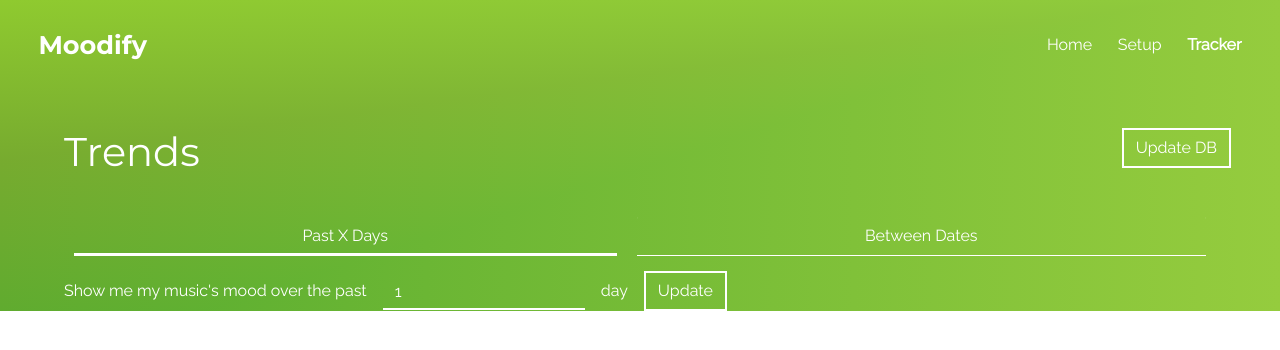
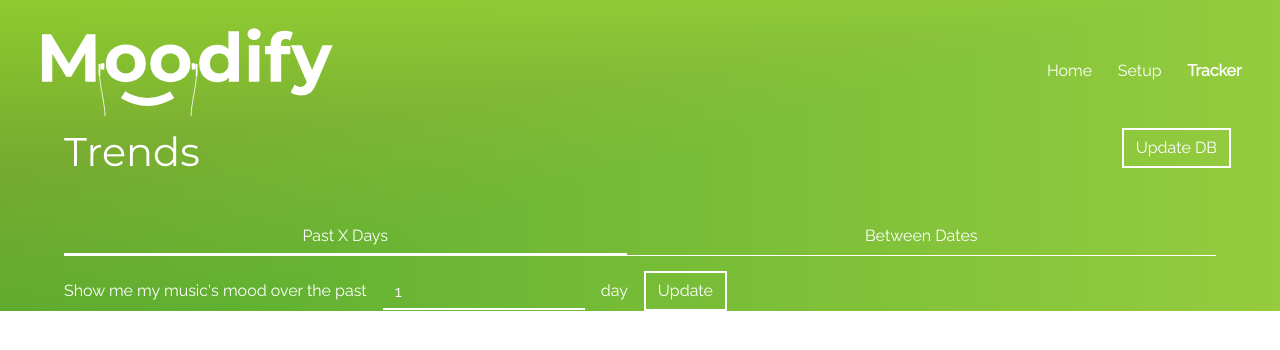
Before and after one commit to drianclark/moodify-js, a Vue app in the folder frontend/: page /tracker in a window 1280 px wide. Shown: the top 350 px of the page. Built offline with nearby package versions, Linux system fonts and the light colour scheme; no server answers.

Commit message:
cheesy logo and style fix

```diff
--- a/frontend/src/components/Navbar.vue
+++ b/frontend/src/components/Navbar.vue
@@ -1,7 +1,7 @@
 <template>
     <div class="navbar">
         <div class="left">
-            <p>Moodify</p>
+            <img src="moodify.svg" class="logo" />
         </div>
 
         <div class="right">
@@ -16,7 +16,7 @@
 
 <!-- Add "scoped" attribute to limit CSS to this component only -->
 <style lang="scss" scoped>
-@import url('https://fonts.googleapis.com/css?family=Montserrat:400,700|Raleway&display=swap');
+@import url("https://fonts.googleapis.com/css?family=Montserrat:400,700|Raleway&display=swap");
 $primaryFont: Raleway, sans-serif;
 $secondaryFont: Montserrat, sans-serif;
 
@@ -35,11 +35,9 @@ $secondaryFont: Montserrat, sans-serif;
         text-align: left;
         height: 100%;
 
-        > p {
+        > .logo {
             margin: auto;
-            font-family: $secondaryFont;
-            font-weight: bold;
-            font-size: 2vw;
+            height: 90px;
         }
     }
 
@@ -74,6 +72,6 @@ $secondaryFont: Montserrat, sans-serif;
 
 <script>
 export default {
-    name: 'Navbar'
+    name: "Navbar"
 };
 </script>
--- a/frontend/src/views/Tracker.vue
+++ b/frontend/src/views/Tracker.vue
@@ -75,15 +75,6 @@ $secondaryFont: Montserrat, sans-serif;
     a:hover {
         color: rgb(206, 206, 206);
     }
-}
-
-ul {
-    list-style-type: none;
-    padding: 0;
-}
-li {
-    display: inline-block;
-    margin: 0 10px;
 }
 a {
     color: #42b983;
```
Also changed, not shown: frontend/public/moodify.svg (added).
